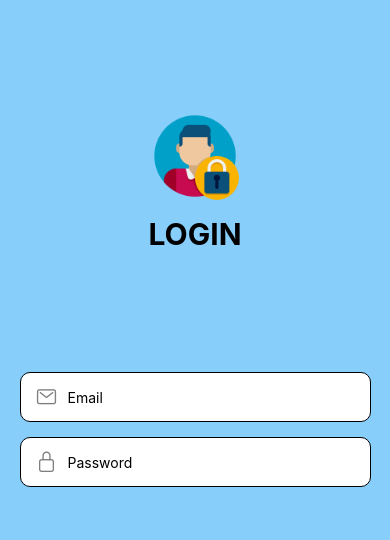
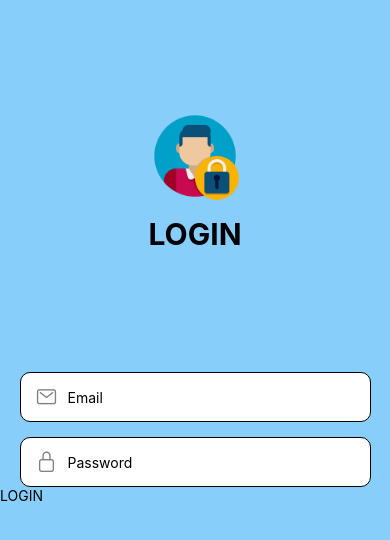
Before and after one commit to louiseanne2/appdev2, a React Native app in the folder react-native-layout/: screen / in a window 390 px wide. Shown: the top 540 px of the page. Built offline with nearby package versions, Linux system fonts and the light colour scheme.

Commit message:
Done with touchableopacity

```diff
--- a/react-native-layout/src/screens/Login.js
+++ b/react-native-layout/src/screens/Login.js
@@ -1,4 +1,4 @@
-import { StyleSheet, Text, View, Image, TextInput } from 'react-native';
+import { StyleSheet, Text, View, Image, TextInput, TouchableOpacity } from 'react-native';
 import Ionicons from '@expo/vector-icons/Ionicons';
 
 
@@ -24,7 +24,11 @@ export default function App() {
         </View>
 
 
-        <View style={styles.footer}></View>
+        <View style={styles.footer}>
+            <TouchableOpacity style={styles.loginButton}>
+                <Text style={styles.loginButtonText}>LOGIN</Text>
+            </TouchableOpacity>
+        </View>
 
 
 
```
